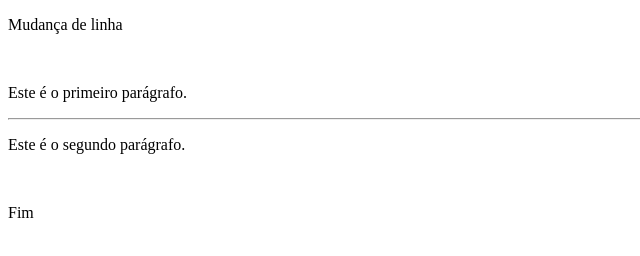
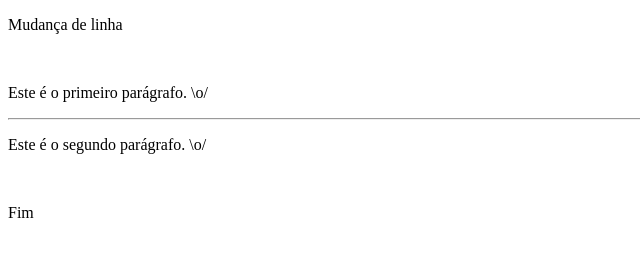
Before and after one commit to Rafael25santis/exercicio-inicial, a plain HTML site: page exercicios-rm87336/indexb.html in a window 1280 px wide. Shown: the full height of the page, 0-640 px from the left. Drawn offline with Linux system fonts and the light colour scheme.

```diff
--- a/exercicios-rm87336/indexb.html
+++ b/exercicios-rm87336/indexb.html
@@ -10,11 +10,11 @@
 
         <br>
 
-        <p>Este é o primeiro parágrafo.</p>
+        <p>Este é o primeiro parágrafo. \o/</p>
 
         <hr>
 
-        <p>Este é o segundo parágrafo.</p>
+        <p>Este é o segundo parágrafo. \o/</p>
 
         <br>
 
```
